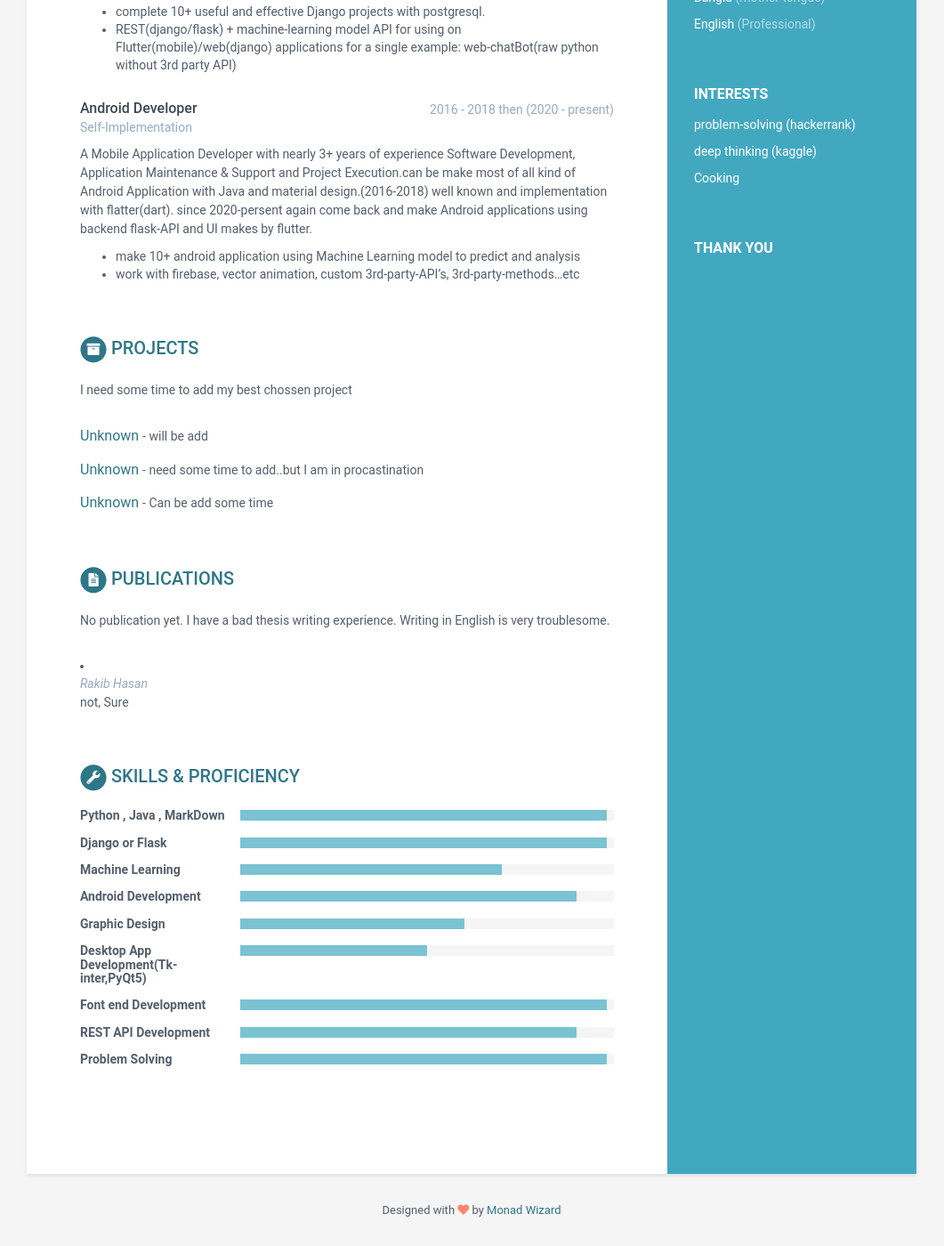
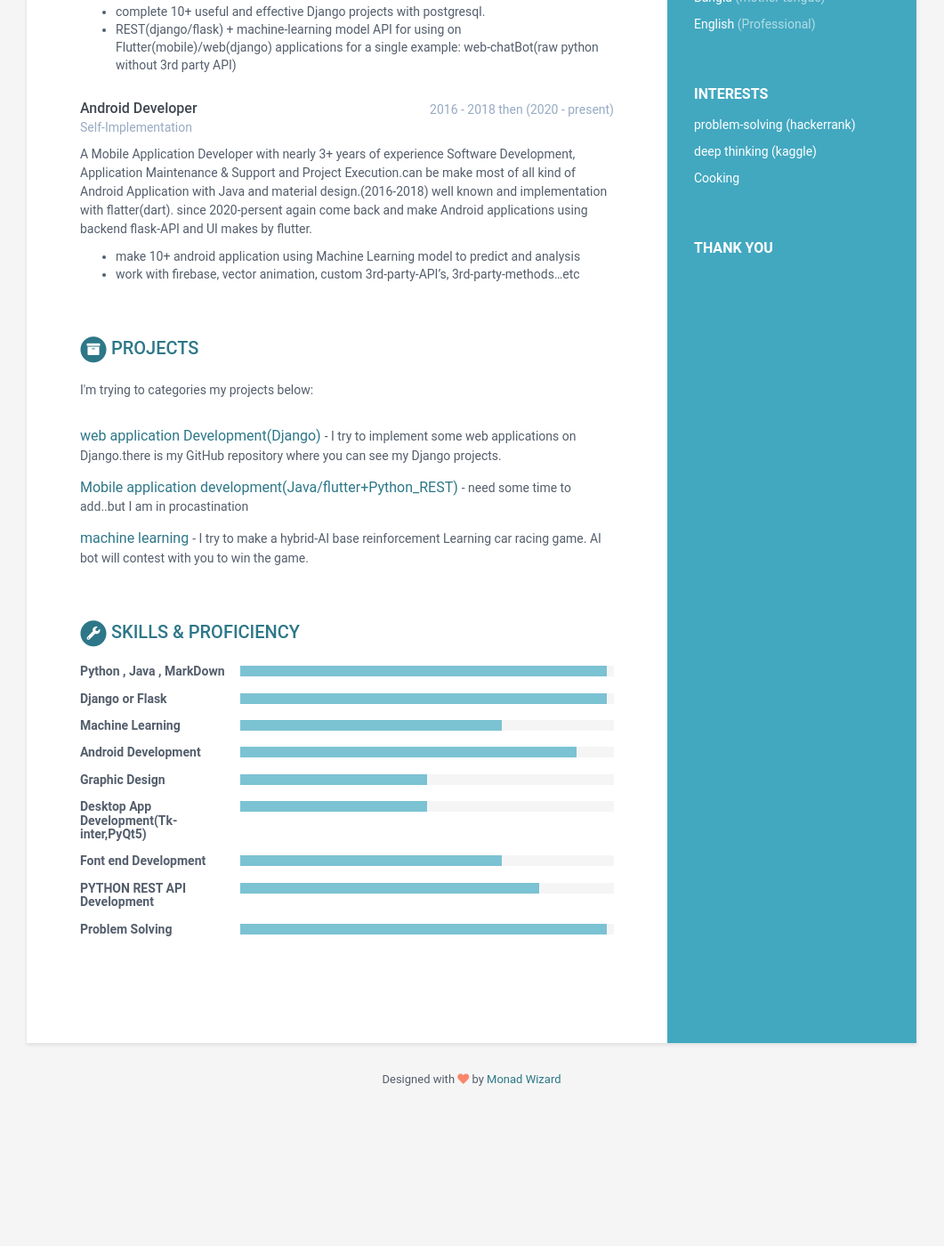
Before and after one commit to MonadWizard/online_resume.github.io, a Jekyll site: the page built from index.html, in a window 1280 px wide and 1400 px high, scrolled down 807 px. Shown: the whole window at 89% size, without its empty margins (110-1171 px from the left). Built offline with Jekyll 4.4.1, drawn with Linux system fonts in a browser that asks for light colours; after the commit the page ends 2061 px from its top, so only the background shows below that.

Commit message:
Update data.yml

```diff
--- a/_data/data.yml
+++ b/_data/data.yml
@@ -105,30 +105,19 @@ experiences:
 projects:
     title: Projects
     intro: >
-      I need some time to add my best chossen project
+      I'm trying to categories my projects below:
     assignments:
-      - title: Unknown
-        link: "#"
-        tagline: "will be add"
+      - title: web application Development(Django)
+        link: "https://github.com/MonadWizard?tab=repositories&q=django&type=source&language="
+        tagline: "I try to implement some web applications on Django.there is my GitHub repository where you can see my Django projects."
 
-      - title: Unknown
+      - title: Mobile application development(Java/flutter+Python_REST)
         link: "#"
         tagline: "need some time to add..but I am in procastination"
 
-      - title: Unknown
-        link: "#"
-        tagline: "Can be add some time"
-
-
-publications:
-    title: Publications
-    intro: |
-      No publication yet. I have a bad thesis writing experience. Writing in English is very troublesome.
-    papers:
-      - title:
-        link: "#"
-        authors: Rakib Hasan
-        conference: not, Sure
+      - title: machine learning
+        link: "https://github.com/MonadWizard/hybride-AI_car-game"
+        tagline: "I try to make a hybrid-AI base reinforcement Learning car racing game. AI bot will contest with you to win the game. "
 
 
 
@@ -150,16 +139,16 @@ skills:
         level: 90%
 
       - name: Graphic Design
-        level: 60%
+        level: 50%
 
       - name: Desktop App Development(Tk-inter,PyQt5)
         level: 50%
 
       - name: Font end Development
-        level: 98%
+        level: 70%
 
-      - name: REST API Development
-        level: 90%
+      - name: PYTHON REST API Development
+        level: 80%
 
       - name: Problem Solving
         level: 98%
```
